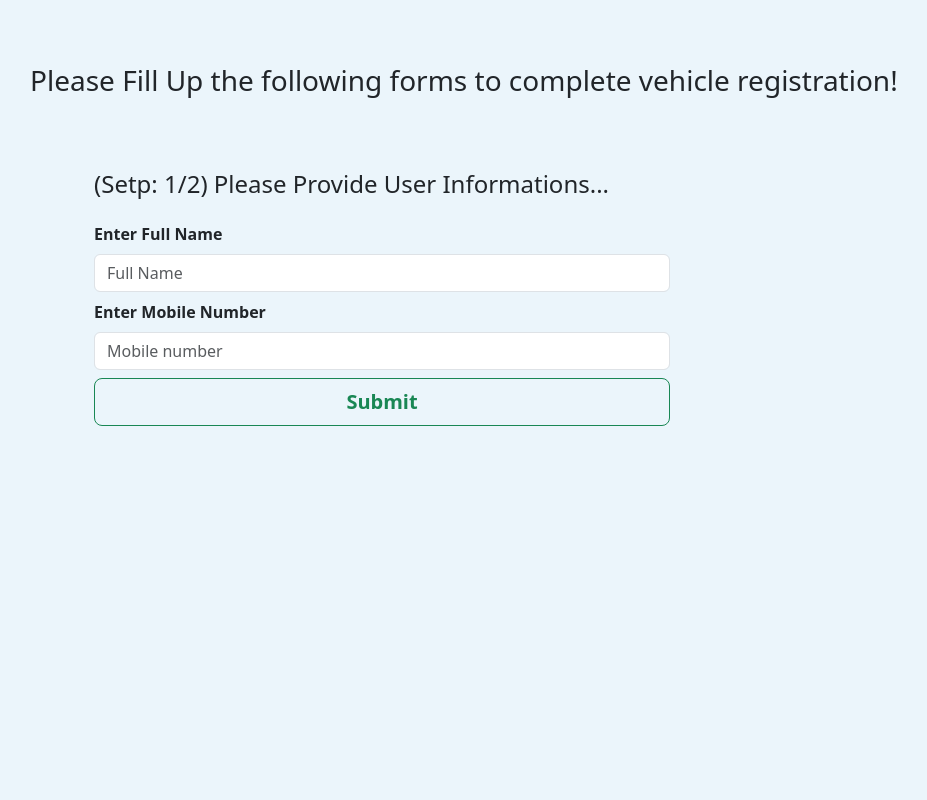
After one commit to Mustafiz48/Autometic_Number_Plate_Recognition_with_Yolov5_Fastapi_Easyocr, a FastAPI app: template templates/Guest_Registration.html in a window 1280 px wide. The commit adds this page. Shown: the whole page, without its empty margins (226-1153 px from the left). Run offline with FastAPI, Linux system fonts and the light colour scheme; the template is opened without the code that fills it, so the values that code supplies are empty.

Commit message:
Added guest tracking functionality

```diff
--- a/src/app.py
+++ b/src/app.py
@@ -165,15 +165,16 @@ async def get_stream(websocket: WebSocket, db: Session = Depends(get_db)):
                 # print("lalala")
                 # print(license_number.decode('utf-8'))
                 # print("\n\n")
+                # print("Encoded:", encoded_license_number)
                 decoded_license_number = base64.b64decode(encoded_license_number)
                 license = decoded_license_number.decode('utf8')
                 print("Lincese number: ", license)
                 user = crud.get_user_by_license(db, license_number=encoded_license_number)
                 if user:
                     print("Car Owner: ", user.name)
-                    await websocket.send_text(f"Success! The car with license {license}, owner {user.name} is allowed")
+                    await websocket.send_text(f"Success! Car information:<br>License Number: <b>{license}</b>, <br>Owner: <b>{user.name}</b> <br>Deparment: <b>{user.department}</b> <br>Designation: <b>{user.designation}</b>")
                 else:
-                    await websocket.send_text(f"Failed! The car with license {license} is not registered in the database")
+                    await websocket.send_text(f"Failed! {str(license)}")
 
             if not success:
                 break
@@ -215,6 +216,27 @@ def registraion_page(request: Request):
     return templates.TemplateResponse("Registration.html", {"request": request})
 
 
+@app.post("/{license_number}/create_guest/")
+def add_guest(
+    request: Request,
+    name: Annotated[str, Form()],
+    phone: Annotated[str, Form()],
+    license_number: str,
+    db: Session = Depends(get_db)):
+
+    guest = models.Guest(name=name, phone = phone, license_number = license_number)
+    crud.create_guest(db=db, guest=guest)
+
+    return templates.TemplateResponse("Success.html",{"request":request})
+
+@app.get("/{license_number}/guest_registration/")
+def add_guest(
+    request: Request,
+    license_number: str):
+
+    return templates.TemplateResponse("Guest_Registration.html", {"request":request, "license_number":license_number})
+
+
 @app.get("/")
 def root(request: Request):
     return templates.TemplateResponse("Home.html", {"request": request})
--- /dev/null
+++ b/templates/Guest_Registration.html
@@ -0,0 +1,42 @@
+<!doctype html>
+<html lang="en">
+  <head>
+    <meta charset="utf-8">
+    <meta name="viewport" content="width=device-width, initial-scale=1">
+    <title>Bootstrap demo</title>
+    <link href="https://cdn.jsdelivr.net/npm/bootstrap@5.3.0-alpha3/dist/css/bootstrap.min.css" rel="stylesheet" integrity="sha384-KK94CHFLLe+nY2dmCWGMq91rCGa5gtU4mk92HdvYe+M/SXH301p5ILy+dN9+nJOZ" crossorigin="anonymous">
+  </head>
+  <body style="background-color: #BBC8D0;">
+    <div class = "min-vh-100d-flex flex-column" style="height:100vh;
+    background-color: #EBF5FB;">
+        <h3 style="
+        padding-top: 5%;
+        padding-left: 20%;">
+          Please Fill Up the following forms to complete vehicle registration!
+        </h3>
+        <form id = "submit_form" action="http://localhost:8000/{{license_number}}/create_guest/" enctype='application/json' method="post"
+        style="padding-left: 25%;
+        padding-right: 30%;
+        padding-top: 5%;
+        ">
+            <div class="mb-2">
+                <label class="form-label"><h4>(Setp: 1/2) Please Provide User Informations... </h4></label>
+            </div>
+            <div class="mb-2">
+                <label for="name" class="form-label"><b>Enter Full Name </b></label>
+                <input name="name" id = "name" class="form-control" type="text" placeholder="Full Name" >
+            </div>
+            <div class="mb-2">
+                <label for="phone" class="form-label"><b>Enter Mobile Number </b></label>
+                <input name="phone" id = "phone" class="form-control" type="text" placeholder="Mobile number" >
+            </div>
+            <div class="d-grid gap-2">
+                <button type="submit" class="btn btn-outline-success  btn-lg"><b>Submit</b></button>
+            </div>
+
+        </form>
+
+    </div>
+    <script src="https://cdn.jsdelivr.net/npm/bootstrap@5.3.0-alpha3/dist/js/bootstrap.bundle.min.js" integrity="sha384-ENjdO4Dr2bkBIFxQpeoTz1HIcje39Wm4jDKdf19U8gI4ddQ3GYNS7NTKfAdVQSZe" crossorigin="anonymous"></script>
+  </body>
+</html>
```
Also changed, not shown: src/License_Recognizer.py (+8 -8 lines), src/crud.py (+11 -0 lines), src/models.py (+9 -0 lines), src/schemas.py (+9 -3 lines), templates/Video_feed.html (+17 -8 lines).
